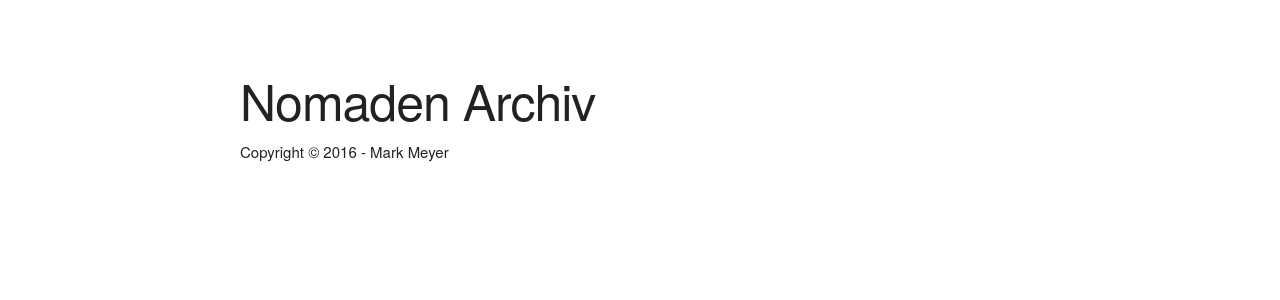
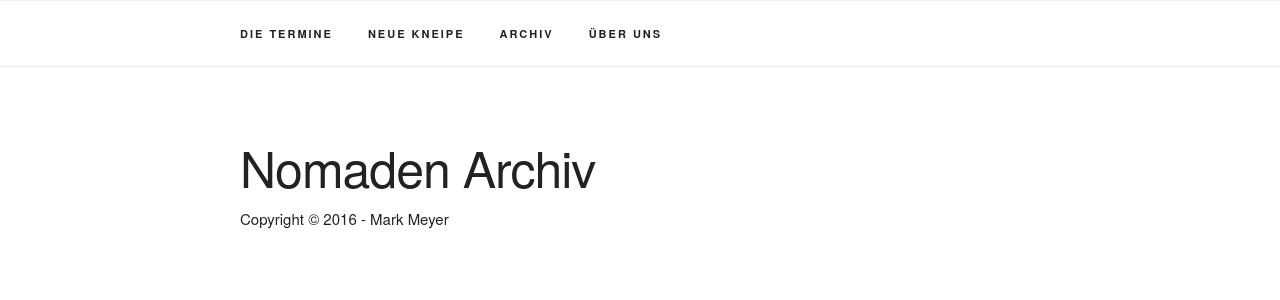
Before and after one commit to nomadenorg/nomads, a Python web app: template templates/archive.html in a window 1280 px wide. Shown: the top 300 px of the page. Run offline with Jinja, Linux system fonts and the light colour scheme; the template is opened without the code that fills it, so the values that code supplies are empty.

Commit message:
add navigation to enterpub and archive

```diff
--- a/templates/archive.html
+++ b/templates/archive.html
@@ -12,6 +12,23 @@
 
   </head>
   <body>
+
+    <nav class="navbar">
+      <div class="container">
+        <ul class="navbar-list">
+          <li class="navbar-item"><a class="navbar-link" href="/#aktuell">Die Termine</a></li>
+	  <li class="navbar-item">
+	    <a class="navbar-link" href="enterpub.html">Neue Kneipe</a>
+	  </li>
+	  <li class="navbar-item">
+	    <a class="navbar-link" href="archive">Archiv</a>
+	  </li>
+	  <li class="navbar-item pull-right">
+	    <a class="navbar-link" href="about.html">Über uns</a>
+	  </li>
+        </ul>
+      </div>
+    </nav>
 
     <div class="container">
 
```
Also changed, not shown: enterpub.html (+18 -0 lines).
